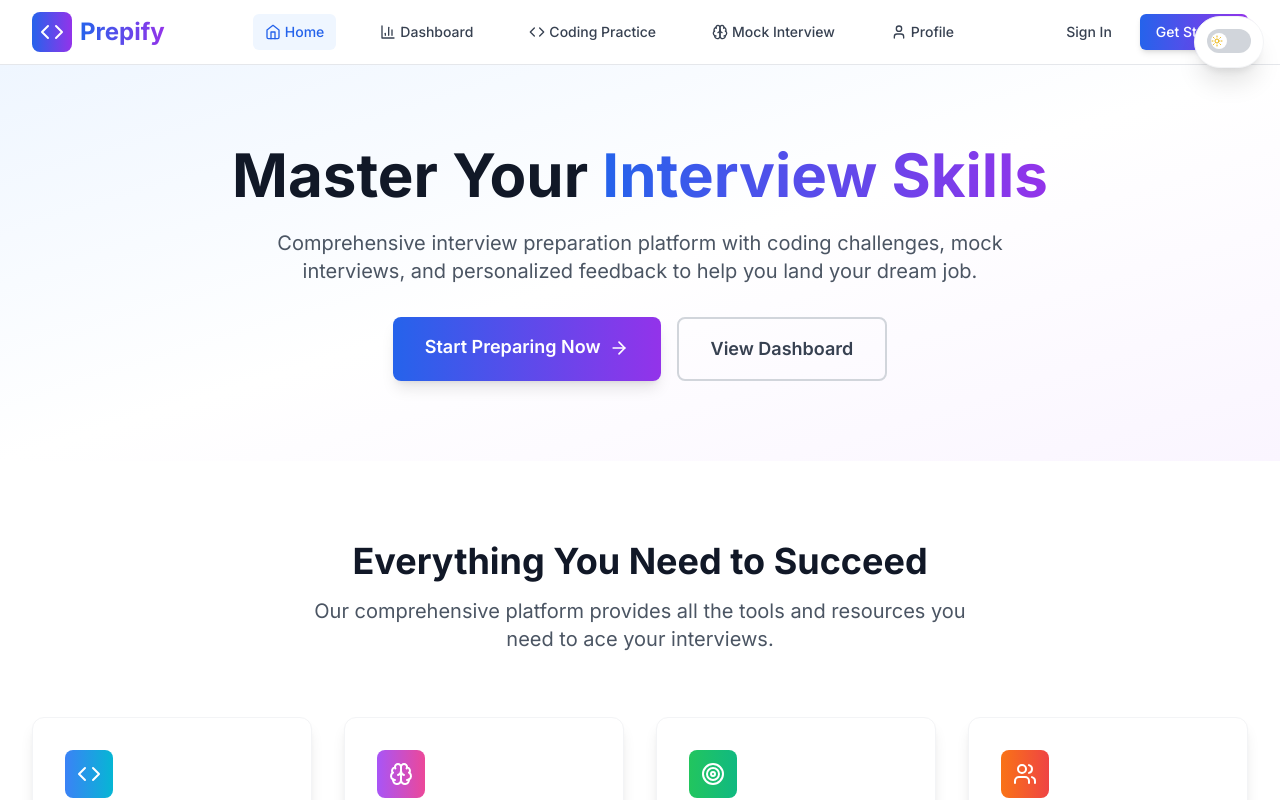
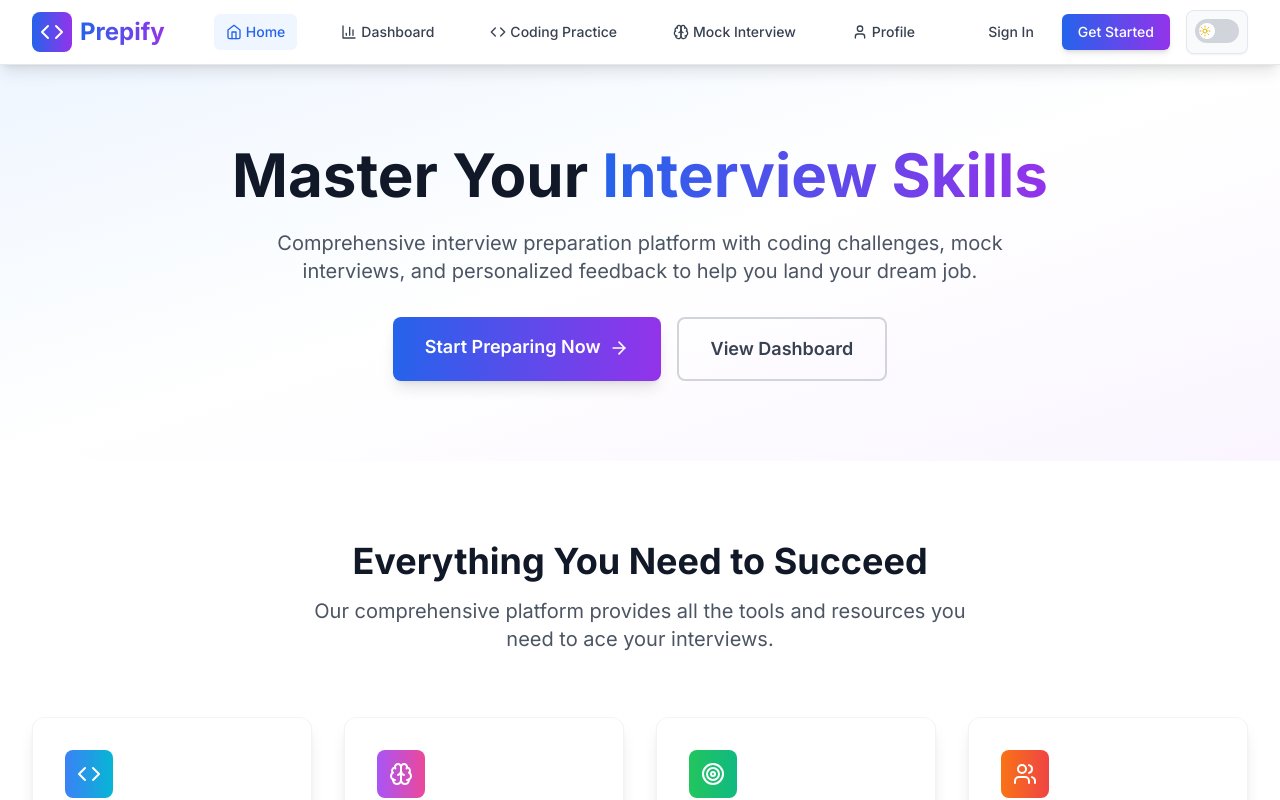
Before and after one commit to Sridharmalladi/prepp, a React (Vite) app: page / in a window 1280 px wide. Shown: the top 800 px of the page. Built offline with nearby package versions, Linux system fonts and the light colour scheme.

Commit message:
Move theme toggle to header beside menu

```diff
--- a/src/App.tsx
+++ b/src/App.tsx
@@ -1,5 +1,5 @@
-import React from 'react';
-import { BrowserRouter as Router, Routes, Route } from 'react-router-dom';
+import React, { useState, useEffect } from 'react';
+import { BrowserRouter as Router, Routes, Route, useLocation } from 'react-router-dom';
 import Header from './components/Header';
 import Home from './pages/Home';
 import Dashboard from './pages/Dashboard';
@@ -9,11 +9,32 @@ import Profile from './pages/Profile';
 import Login from './pages/Login';
 import Register from './pages/Register';
 
-function App() {
+function AppContent() {
+  const [isDarkMode, setIsDarkMode] = useState(false);
+  const location = useLocation();
+
+  useEffect(() => {
+    const savedTheme = localStorage.getItem('theme');
+    if (savedTheme === 'dark') {
+      setIsDarkMode(true);
+    }
+  }, []);
+
+  const toggleTheme = () => {
+    const newTheme = !isDarkMode;
+    setIsDarkMode(newTheme);
+    localStorage.setItem('theme', newTheme ? 'dark' : 'light');
+  };
+
+  // Only show theme toggle on home page
+  const showThemeToggle = location.pathname === '/';
+
   return (
-    <Router>
     <div className="min-h-screen bg-gray-50">
-        <Header />
+      <Header
+        isDarkMode={isDarkMode}
+        onToggleTheme={showThemeToggle ? toggleTheme : undefined}
+      />
       <main>
         <Routes>
           <Route path="/" element={<Home />} />
@@ -26,6 +47,13 @@ function App() {
         </Routes>
       </main>
     </div>
+  );
+}
+
+function App() {
+  return (
+    <Router>
+      <AppContent />
     </Router>
   );
 }
--- a/src/components/Header.tsx
+++ b/src/components/Header.tsx
@@ -1,8 +1,14 @@
 import React, { useState } from 'react';
 import { Link, useLocation } from 'react-router-dom';
 import { Code, Brain, User, Menu, X, Home, BarChart3 } from 'lucide-react';
+import ThemeToggle from './ThemeToggle';
 
-const Header = () => {
+interface HeaderProps {
+  isDarkMode?: boolean;
+  onToggleTheme?: () => void;
+}
+
+const Header: React.FC<HeaderProps> = ({ isDarkMode = false, onToggleTheme }) => {
   const [isMenuOpen, setIsMenuOpen] = useState(false);
   const location = useLocation();
 
@@ -17,7 +23,7 @@ const Header = () => {
   const isActive = (path: string) => location.pathname === path;
 
   return (
-    <header className="bg-white shadow-lg border-b border-gray-200">
+    <header className="bg-white shadow-lg border-b border-gray-200 relative z-50">
       <div className="max-w-7xl mx-auto px-4 sm:px-6 lg:px-8">
         <div className="flex justify-between items-center h-16">
           {/* Logo */}
@@ -51,7 +57,9 @@ const Header = () => {
             })}
           </nav>
 
-          {/* Auth Buttons */}
+          {/* Right side - Auth Buttons, Theme Toggle, and Mobile Menu */}
+          <div className="flex items-center space-x-4">
+            {/* Auth Buttons - Desktop */}
             <div className="hidden md:flex items-center space-x-4">
               <Link
                 to="/login"
@@ -67,6 +75,13 @@ const Header = () => {
               </Link>
             </div>
 
+            {/* Theme Toggle - Always visible */}
+            {onToggleTheme && (
+              <div className="bg-gray-50 p-2 rounded-lg border border-gray-200 shadow-sm">
+                <ThemeToggle isDark={isDarkMode} onToggle={onToggleTheme} />
+              </div>
+            )}
+
             {/* Mobile menu button */}
             <button
               onClick={() => setIsMenuOpen(!isMenuOpen)}
@@ -74,6 +89,7 @@ const Header = () => {
             >
               {isMenuOpen ? <X className="h-6 w-6" /> : <Menu className="h-6 w-6" />}
             </button>
+          </div>
         </div>
 
         {/* Mobile Navigation */}
--- a/src/pages/Home.tsx
+++ b/src/pages/Home.tsx
@@ -1,7 +1,6 @@
 import React, { useState, useEffect } from 'react';
 import { Link } from 'react-router-dom';
 import { Code, Brain, Target, Users, ArrowRight, CheckCircle, Star } from 'lucide-react';
-import ThemeToggle from '../components/ThemeToggle';
 
 const Home = () => {
   const [isDarkMode, setIsDarkMode] = useState(false);
@@ -91,14 +90,7 @@ const Home = () => {
   };
 
   return (
-    <div className={`min-h-screen transition-colors duration-300 ${themeClasses.background} relative`}>
-      {/* Theme Toggle - Fixed at the very top */}
-      <div className="fixed top-4 right-4 z-[9999]">
-        <div className={`p-3 rounded-full shadow-xl backdrop-blur-sm ${themeClasses.cardBg} ${themeClasses.border} border transition-all duration-300 hover:shadow-2xl`}>
-          <ThemeToggle isDark={isDarkMode} onToggle={toggleTheme} />
-        </div>
-      </div>
-
+    <div className={`min-h-screen transition-colors duration-300 ${themeClasses.background}`}>
       {/* Hero Section */}
       <section className={`relative ${themeClasses.heroBg} py-20 px-4 sm:px-6 lg:px-8 transition-colors duration-300`}>
         <div className="max-w-7xl mx-auto">
```
Lines whose indentation alone changed are shown as unchanged.
